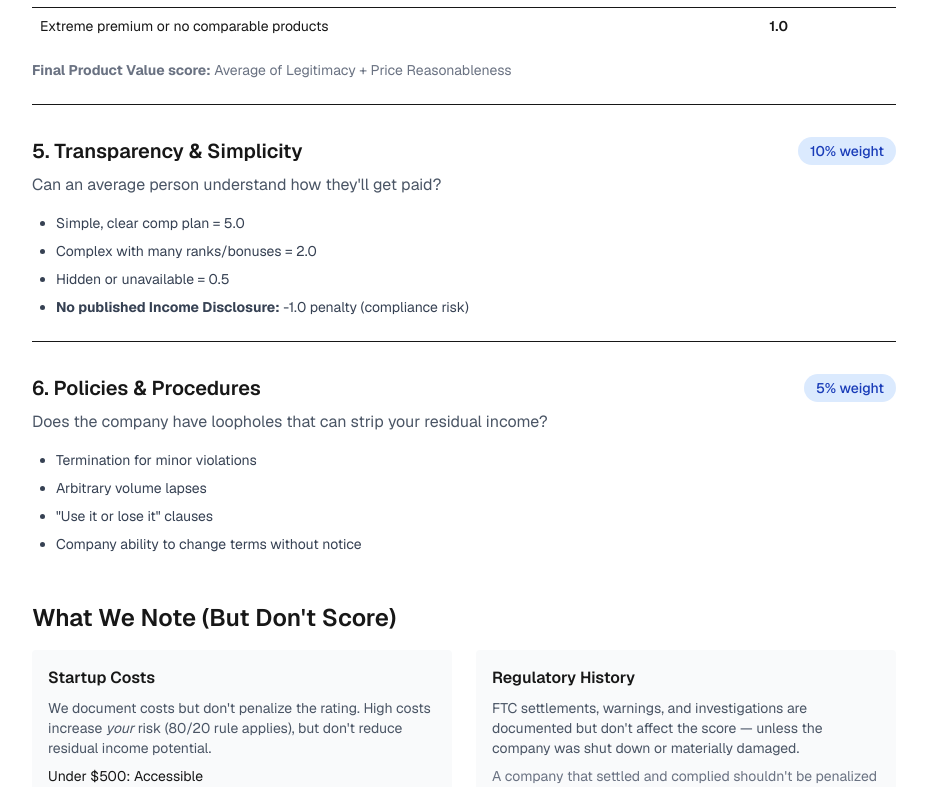
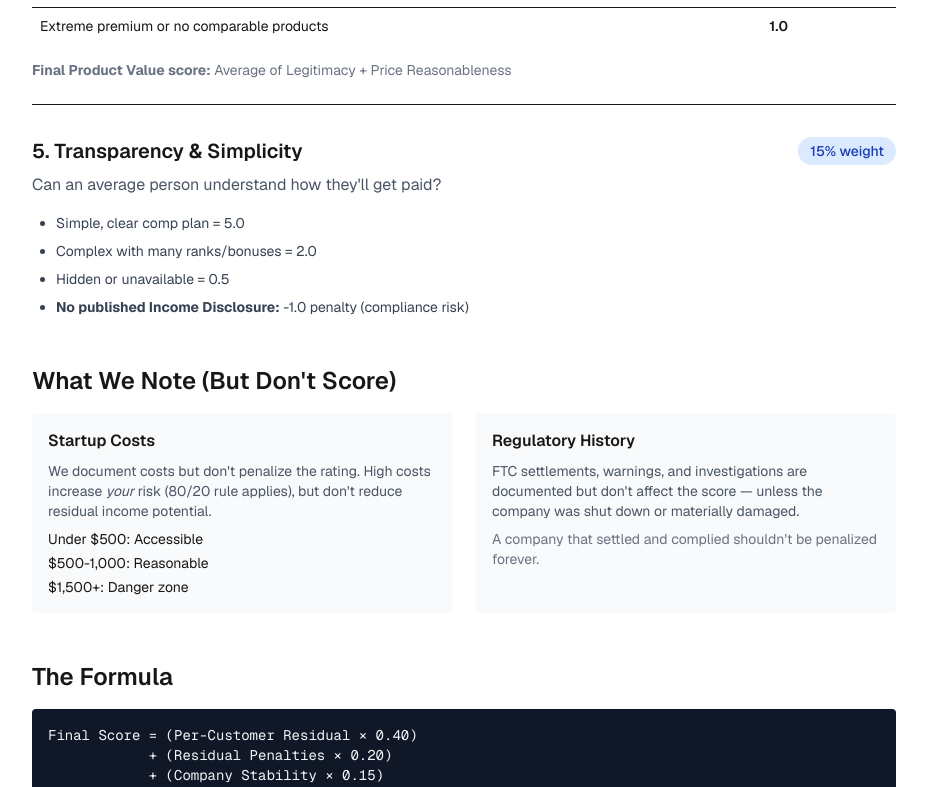
Before and after one commit to homebusinessacademy/home-business-watch, a Next.js app: page /how-we-rate in a window 1280 px wide. Shown: the part 3260-4047 px from the top of the page, without its empty margins (176-1103 px from the left). Built offline with nearby package versions, Linux system fonts and the light colour scheme.

Commit message:
Remove Factor 6 (Policies & Procedures) - redundant with Factor 2; redistribute weight to Transparency (now 15%)

```diff
--- a/src/app/how-we-rate/page.tsx
+++ b/src/app/how-we-rate/page.tsx
@@ -220,10 +220,10 @@ export default function HowWeRatePage() {
         </div>
 
         {/* Factor 5 */}
-        <div className="mb-8 border-b pb-6">
+        <div className="mb-8">
           <div className="flex items-center justify-between mb-2">
             <h3 className="text-xl font-semibold">5. Transparency & Simplicity</h3>
-            <span className="bg-blue-100 text-blue-800 px-3 py-1 rounded-full text-sm font-medium">10% weight</span>
+            <span className="bg-blue-100 text-blue-800 px-3 py-1 rounded-full text-sm font-medium">15% weight</span>
           </div>
           <p className="text-gray-600 mb-4">
             Can an average person understand how they'll get paid?
@@ -233,23 +233,6 @@ export default function HowWeRatePage() {
             <li>Complex with many ranks/bonuses = 2.0</li>
             <li>Hidden or unavailable = 0.5</li>
             <li><strong>No published Income Disclosure:</strong> -1.0 penalty (compliance risk)</li>
-          </ul>
-        </div>
-
-        {/* Factor 6 */}
-        <div className="mb-8">
-          <div className="flex items-center justify-between mb-2">
-            <h3 className="text-xl font-semibold">6. Policies & Procedures</h3>
-            <span className="bg-blue-100 text-blue-800 px-3 py-1 rounded-full text-sm font-medium">5% weight</span>
-          </div>
-          <p className="text-gray-600 mb-4">
-            Does the company have loopholes that can strip your residual income?
-          </p>
-          <ul className="list-disc pl-6 space-y-2 text-gray-700 text-sm">
-            <li>Termination for minor violations</li>
-            <li>Arbitrary volume lapses</li>
-            <li>"Use it or lose it" clauses</li>
-            <li>Company ability to change terms without notice</li>
           </ul>
         </div>
       </section>
@@ -288,11 +271,10 @@ export default function HowWeRatePage() {
         <h2 className="text-2xl font-semibold mb-4">The Formula</h2>
         <div className="bg-gray-900 text-gray-100 p-4 rounded font-mono text-sm overflow-x-auto">
           <pre>{`Final Score = (Per-Customer Residual × 0.40)
-            + (Maintenance Requirements × 0.20)
+            + (Residual Penalties × 0.20)
             + (Company Stability × 0.15)
             + (Product Value × 0.10)
-            + (Transparency × 0.10)
-            + (Policies & Procedures × 0.05)`}</pre>
+            + (Transparency × 0.15)`}</pre>
         </div>
       </section>
 
```
Also changed, not shown: 1 other file (tests, documents, lock files or other folders).
